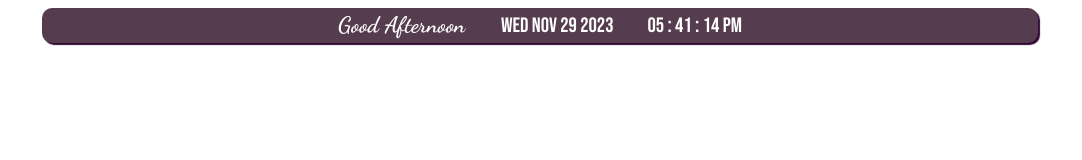
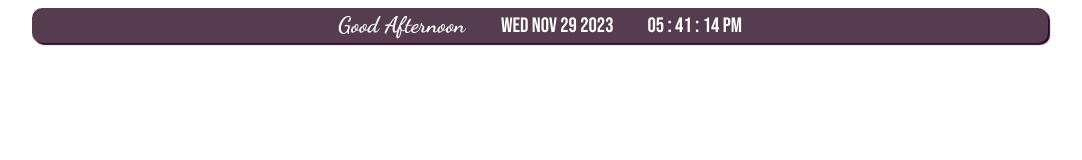
Before and after one commit to jimemontse/banner, a plain HTML site: page index.html in a window 1280 px wide. Shown: the whole page, without its empty margins (100-1182 px from the left). Drawn offline with Linux system fonts and the light colour scheme.

Commit message:
Update index.html

```diff
--- a/index.html
+++ b/index.html
@@ -37,7 +37,7 @@ h1 {
 }
 
 .card {
-    padding: 6px 50px 6px 50px;
+    padding: 6px 60px 6px 60px;
     border-radius: 10px;
     background: #553c4e;
     width: 70vw;
```
